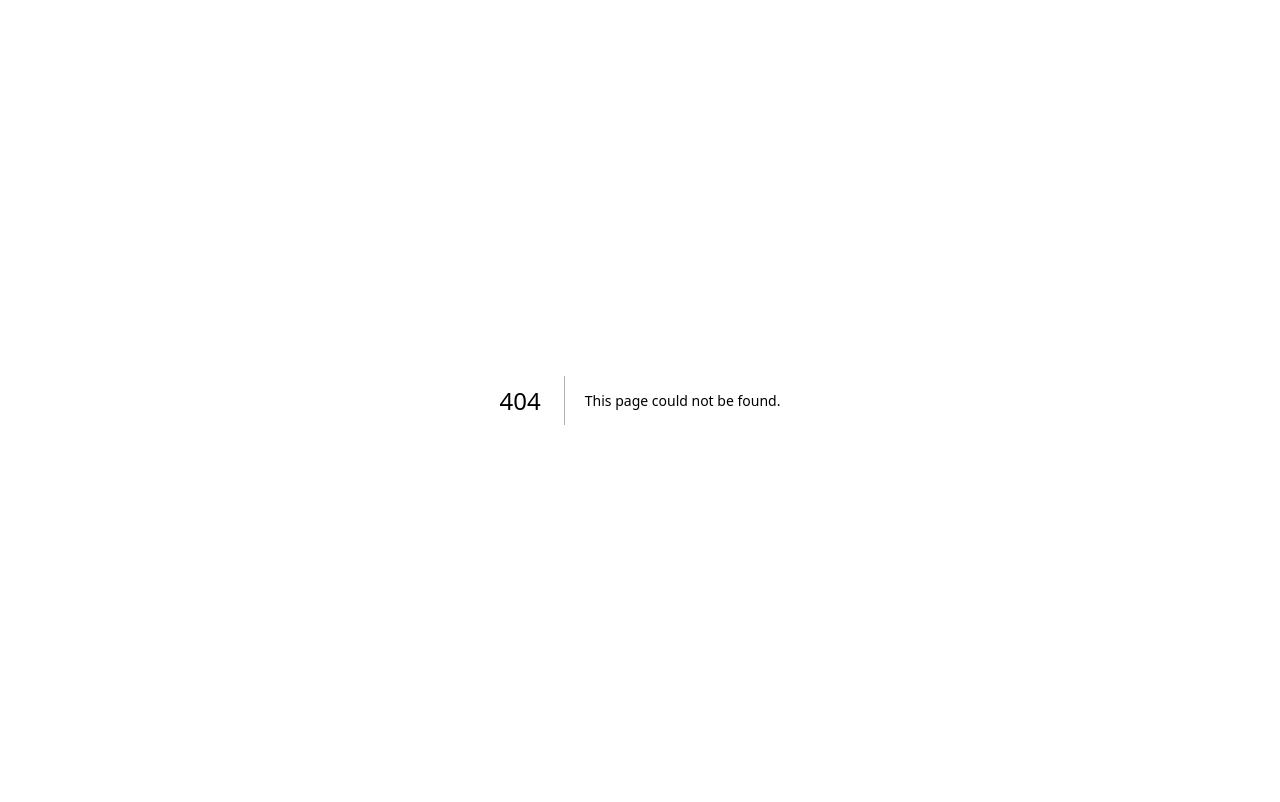
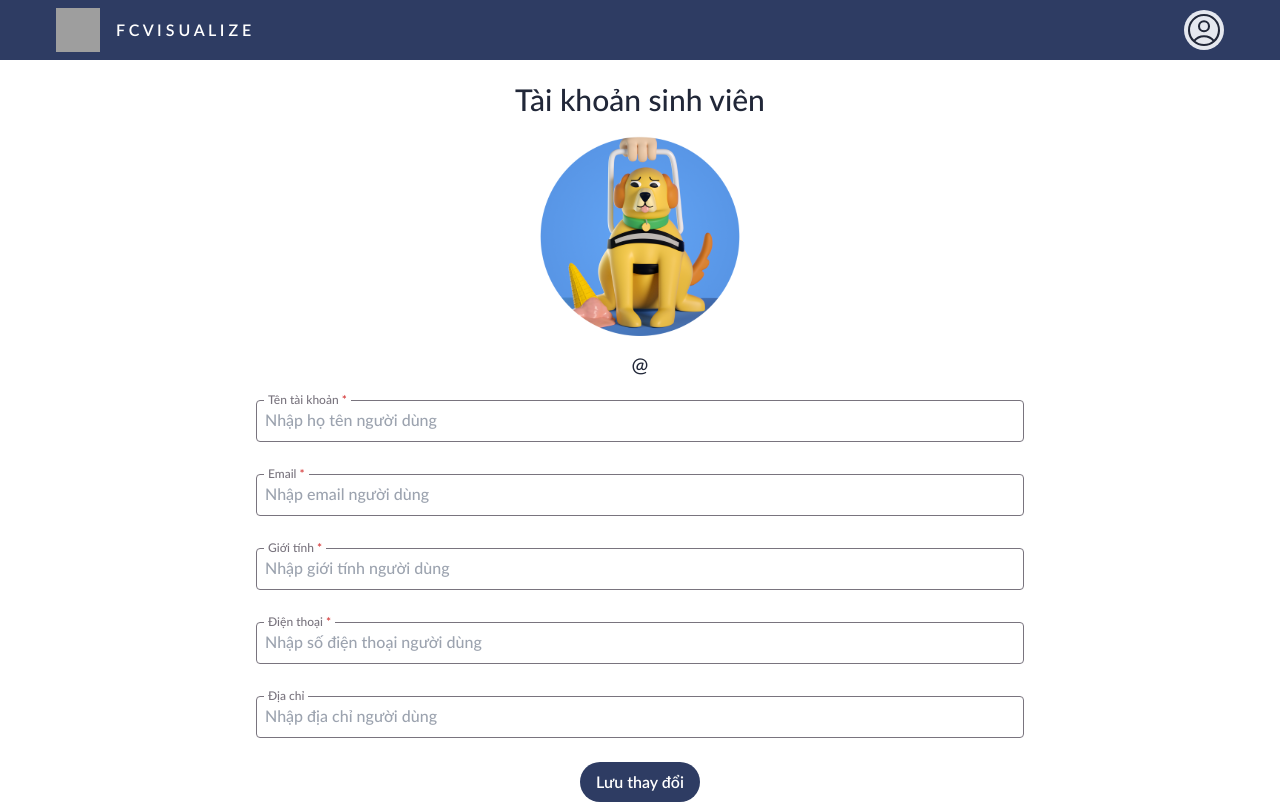
Before and after one commit to ngxquang/SE-Flowchart-FE, a Next.js app: page /profile in a window 1280 px wide. Before the commit this address had no page. Built offline with nearby package versions, Linux system fonts and the light colour scheme; grey boxes are pictures that could not be loaded.

Commit message:
refactor(profile): change profile component to profile screen

```diff
--- /dev/null
+++ b/src/app/profile/layout.tsx
@@ -0,0 +1,15 @@
+'use client';
+import { classNames, HeaderNormal } from '@/components';
+
+export default function Layout({
+  children
+}: Readonly<{
+  children: React.ReactNode;
+}>) {
+  return (
+    <div className={classNames("flex flex-col justify-center items-center")}>
+      <HeaderNormal />
+      {children}
+    </div>
+  );
+}
--- a/src/components/Profile/index.tsx
+++ b/src/app/profile/page.tsx
@@ -5,16 +5,15 @@ import Image from 'next/image';
 import { ButtonSolid, classNames, Input } from '@/components';
 import { useState } from 'react';
 
-const hidePhoneNumber = (phoneNumber: string) => {
-  // Xác định số lượng ký tự đầu và cuối sẽ được giữ lại
-  const visibleDigitsStart = 3;
-  const visibleDigitsEnd = 2;
-  if (phoneNumber.length < visibleDigitsStart + visibleDigitsEnd) {
-    throw new Error('Số điện thoại quá ngắn.');
-  }
-};
-
-function isValidName(name: string): boolean {
+export default function Profile({
+  name,
+  email,
+  username,
+  sex,
+  phone,
+  address
+}: ProfileType) {
+  const isValidName = (name: string): boolean => {
     name = name.trim();
 
     if (name.length < 2) return false;
@@ -34,35 +33,28 @@ function isValidName(name: string): boolean {
     }
 
     return true;
-}
+  };
 
-function isValidEmail(email: string): boolean {
-  const emailRegex: RegExp = /^[a-zA-Z0-9._%+-]+@[a-zA-Z0-9.-]+\.[a-zA-Z]{2,}$/;
+  const isValidEmail = (email: string): boolean => {
+    const emailRegex: RegExp =
+      /^[a-zA-Z0-9._%+-]+@[a-zA-Z0-9.-]+\.[a-zA-Z]{2,}$/;
 
     return emailRegex.test(email);
-}
+  };
 
-function isValidPhone(phone: string): boolean {
+  const isValidPhone = (phone: string): boolean => {
     const regex = /^\d{10}$/;
     return regex.test(phone);
-}
+  };
 
-function ValidSex(sex: string): string {
+  const ValidSex = (sex: string): string => {
     if (!sex) return sex;
 
     const lowerCased = sex.toLowerCase();
 
     return lowerCased.charAt(0).toUpperCase() + lowerCased.slice(1);
-}
+  };
 
-export default function Profile({
-  name,
-  email,
-  username,
-  sex,
-  phone,
-  address
-}: ProfileType) {
   const [inputValue_Tentaikhoan, setInputValue_Tentaikhoan] =
     useState<string>(name);
   const [inputValid_Tentaikhoan, setInputValid_Tentaikhoan] = useState<
@@ -94,7 +86,7 @@ export default function Profile({
     }
   };
 
-  const [inputValue_Gioitinh, setInputValue_Gioitinh] = useState(sex);
+  const [inputValue_Gioitinh, setInputValue_Gioitinh] = useState<string>(sex);
   const [inputValid_Gioitinh, setInputValid_Gioitinh] = useState<
     'default' | 'success' | 'error'
   >('default');
@@ -109,7 +101,7 @@ export default function Profile({
     }
   };
 
-  const [inputValue_Dienthoai, setInputValue_Dienthoai] = useState(phone);
+  const [inputValue_Dienthoai, setInputValue_Dienthoai] = useState<string>(phone);
   const [inputValid_Dienthoai, setInputValid_Dienthoai] = useState<
     'default' | 'success' | 'error'
   >('default');
@@ -124,13 +116,13 @@ export default function Profile({
     }
   };
 
-  const [inputValue_Diachi, setInputValue_Diachi] = useState(address);
+  const [inputValue_Diachi, setInputValue_Diachi] = useState<string>(address);
   const [inputValid_Diachi, setInputValid_Diachi] = useState<
     'default' | 'success' | 'error'
   >('default');
   const handleInputValid_Diachi = (address: string) => {
     setInputValue_Diachi(address);
-    if (inputValue_Diachi.trim().length === 0) {
+    if (address.trim().length === 0) {
       setInputValid_Diachi('default');
     } else {
       setInputValid_Diachi('success');
@@ -138,6 +130,12 @@ export default function Profile({
   };
 
   const isValueButton = (): boolean => {
+    const hasErrorString =
+    inputValue_Tentaikhoan?.trim().length === 0 ||
+    inputValue_Gioitinh?.trim().length === 0 ||
+    inputValue_Email?.trim().length === 0 ||
+    inputValue_Dienthoai?.trim().length === 0 ||
+    inputValue_Diachi?.trim().length === 0;
     // Điều kiện để bật nút: ít nhất một trường hợp lệ, không có trường nào bị lỗi
     const allFieldsValid =
       inputValid_Tentaikhoan === 'success' &&
@@ -160,16 +158,16 @@ export default function Profile({
       inputValid_Dienthoai === 'success' ||
       inputValid_Diachi === 'success';
 
-    // Enable button nếu tất cả hợp lệ hoặc ít nhất một trường hợp lệ và không có lỗi
-    return allFieldsValid || (atLeastOneValid && !hasError);
+    // Enable button nếu tất cả hợp lệ hoặc ít nhất một trường hợp lệ và không có lỗi (không trường hợp nào được để rỗng)
+    return (
+      (allFieldsValid || (atLeastOneValid && !hasError)) && hasErrorString
+    );
   };
-
-
 
   return (
     <div
       className={classNames(
-        'w-full sm:max-w-[100%] sm:flex-row md:max-w-[80%] lg:max-w-[60%]'
+        'h-full w-full pt-6 sm:max-w-[100%] sm:flex-row md:max-w-[80%] lg:max-w-[60%]'
       )}
     >
       <div className="flex flex-col items-center justify-center gap-4">
@@ -197,6 +195,7 @@ export default function Profile({
             required={true}
           />
         </div>
+
         <div className={classNames('w-full')}>
           <Input
             title="Email"
@@ -207,6 +206,7 @@ export default function Profile({
             required={true}
           />
         </div>
+
         <div className={classNames('w-full')}>
           <Input
             title="Giới tính"
@@ -229,6 +229,7 @@ export default function Profile({
             type="number"
           />
         </div>
+
         <div className={classNames('w-full')}>
           <Input
             title="Địa chỉ"
@@ -240,10 +241,7 @@ export default function Profile({
         </div>
       </div>
       <div className={classNames('flex items-center justify-center')}>
-        <ButtonSolid
-          content="Lưu thay đổi"
-          isDisabled={!isValueButton()}
-        />
+        <ButtonSolid content="Lưu thay đổi" isDisabled={isValueButton()} />
       </div>
     </div>
   );
--- a/src/components/index.ts
+++ b/src/components/index.ts
@@ -16,7 +16,6 @@ import Search from './Search';
 import Modal_taoBT from './Modal';
 import ListGV from '@/components/ListGV';
 import ChapterCard from './ChapterCard';
-import Profile from '@/components/Profile';
 
 export { classNames };
 export { ButtonBase, ButtonSolid, ButtonOutline };
@@ -30,4 +29,3 @@ export { Search };
 export { Modal_taoBT };
 export { ListGV };
 export { ChapterCard };
-export { Profile };
```
Lines whose indentation alone changed are shown as unchanged.
